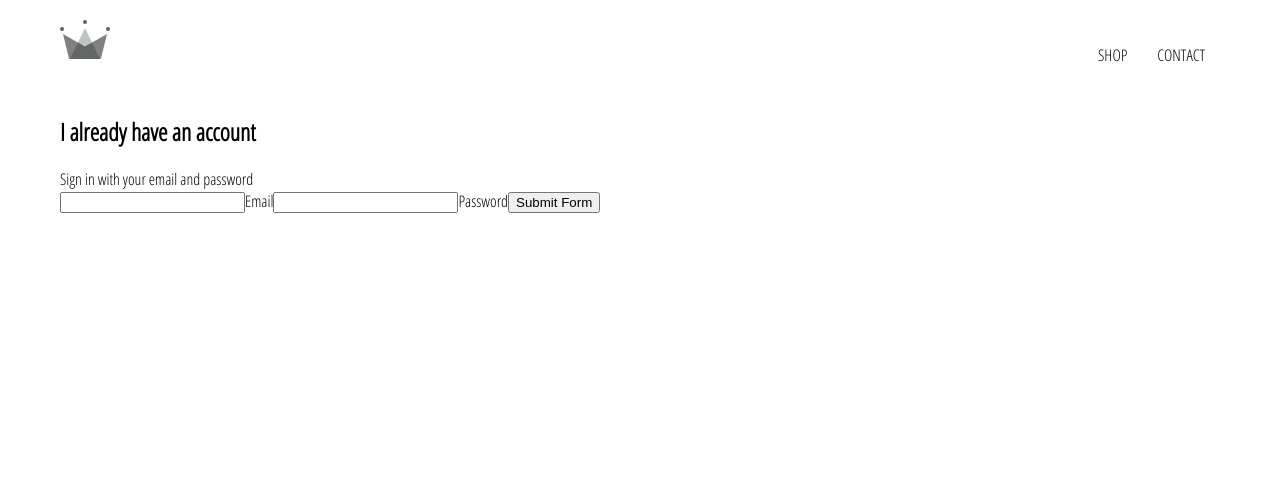
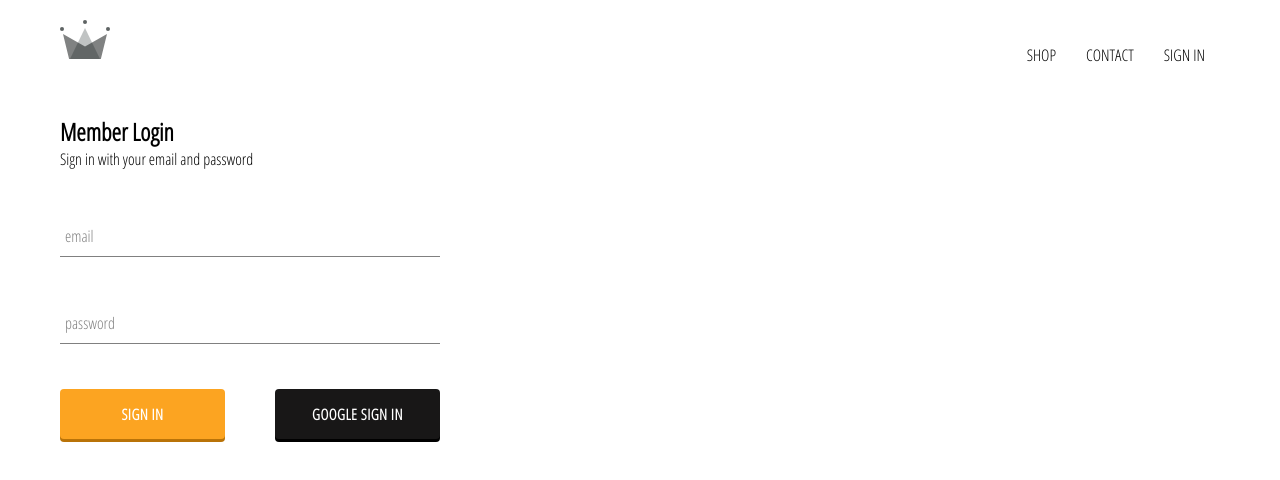
Before and after one commit to obicodeman555/fashion-store, a React (Create React App) app: page /signin in a window 1280 px wide. Shown: the top 480 px of the page. Built offline with nearby package versions, Linux system fonts and the light colour scheme; no server answers.

Commit message:
integrated firebase into application, created sign in page with sign in component and sign in with google

```diff
--- a/package.json
+++ b/package.json
@@ -7,6 +7,7 @@
     "@testing-library/jest-dom": "^4.2.4",
     "@testing-library/react": "^9.3.2",
     "@testing-library/user-event": "^7.1.2",
+    "firebase": "^7.19.1",
     "gh-pages": "^3.1.0",
     "node-sass": "^4.14.1",
     "react": "^16.13.1",
@@ -19,7 +20,7 @@
     "build": "react-scripts build",
     "test": "react-scripts test",
     "eject": "react-scripts eject",
-    "predeploy": "yarn build",
+    "predeploy": "npm run build",
     "deploy": "gh-pages -d build"
   },
   "eslintConfig": {
--- a/src/App.css
+++ b/src/App.css
@@ -8,3 +8,15 @@ a {
   text-decoration: none;
   color: black;
 }
+
+*,
+*::before,
+*::after {
+  margin: 0;
+  padding: 0;
+  box-sizing: inherit;
+}
+
+body {
+  box-sizing: border-box;
+}
--- a/src/App.js
+++ b/src/App.js
@@ -11,10 +11,34 @@ import SignInAndSignUpPage from "./pages/sign-in-and-sign-up/sign-in-and-sign-up
 
 import Header from "./components/header/header.component";
 
-function App() {
+import { auth } from "./firebase/firebase.utils";
+
+class App extends React.Component {
+  constructor() {
+    super();
+
+    this.state = {
+      currentUser: null,
+    };
+  }
+
+  unsubscribeFromAuth = null;
+
+  componentDidMount() {
+    this.unsubscribeFromAuth = auth.onAuthStateChanged((user) => {
+      this.setState({ currentUser: user });
+      console.log(user);
+    });
+  }
+
+  componentWillUnmount() {
+    this.unsubscribeFromAuth();
+  }
+
+  render() {
     return (
       <div>
-      <Header />
+        <Header currentUser={this.state.currentUser} />
         <Switch>
           <Route exact path="/" component={HomePage} />
           <Route path="/shop" component={ShopPage} />
@@ -23,5 +47,6 @@ function App() {
       </div>
     );
   }
+}
 
 export default App;
--- /dev/null
+++ b/src/components/custom-button/custom-button.component.jsx
@@ -0,0 +1,13 @@
+import React from "react";
+import "./custom-button.styles.scss";
+
+const CustomButton = ({ children, isGoogleSignIn, ...otherProps }) => (
+  <button
+    className={`${isGoogleSignIn ? "google-sign-in" : ""} custom-button`}
+    {...otherProps}
+  >
+    {children}
+  </button>
+);
+
+export default CustomButton;
--- /dev/null
+++ b/src/components/custom-button/custom-button.styles.scss
@@ -0,0 +1,31 @@
+.custom-button {
+  min-width: 165px;
+  width: auto;
+  height: 50px;
+  letter-spacing: 0.5px;
+  line-height: 50px;
+  padding: 0 35px 0 35px;
+  font-size: 15px;
+  background-color: #fca421;
+  color: #fff;
+  text-transform: uppercase;
+  font-family: "Open Sans Condensed";
+  font-weight: bolder;
+  box-shadow: 0 3px 0 #b97308;
+  cursor: pointer;
+  border-radius: 4px;
+  border: none;
+  touch-action: manipulation;
+  transition: all 0.2s ease-in-out;
+
+  &:hover {
+    transform: translateY(-2px);
+  }
+
+  &.google-sign-in {
+    background-color: #181717;
+    color: #fff;
+    box-shadow: 0 3px 0 #000;
+    border-radius: 4px;
+  }
+}
--- /dev/null
+++ b/src/components/form-input/form-input.component.jsx
@@ -0,0 +1,19 @@
+import React from "react";
+import "./form-input.styles.scss";
+
+const FormInput = ({ handleChange, label, ...otherProps }) => (
+  <div className="group">
+    <input className="form-input" onChange={handleChange} {...otherProps} />
+    {label ? (
+      <label
+        className={`${
+          otherProps.value.length ? "shrink" : ""
+        } form-input-label`}
+      >
+        {label}
+      </label>
+    ) : null}
+  </div>
+);
+
+export default FormInput;
--- /dev/null
+++ b/src/components/form-input/form-input.styles.scss
@@ -0,0 +1,54 @@
+$sub-color: grey;
+$main-color: #000;
+
+@mixin shrinkLabel {
+  top: -14px;
+  font-size: 12px;
+  color: $main-color;
+}
+
+.group {
+  position: relative;
+  margin: 45px 0;
+}
+
+.form-input {
+  background: none;
+  background-color: #fff;
+  color: $sub-color;
+  font-size: 18px;
+  padding: 10px 10px 10px 5px;
+  display: block;
+  width: 100%;
+  border: none;
+  border-radius: 0;
+  border-bottom: 1px solid $sub-color;
+  margin: 25px 0;
+
+  &:focus {
+    outline: none;
+  }
+
+  &:focus ~ .form-input-label {
+    @include shrinkLabel();
+  }
+}
+
+input[type="password"] {
+  letter-spacing: 0.3em;
+}
+
+.form-input-label {
+  color: $sub-color;
+  font-size: 16px;
+  font-weight: normal;
+  position: absolute;
+  pointer-events: none;
+  left: 5px;
+  top: 10px;
+  transition: 300ms ease all;
+
+  &.shrink {
+    @include shrinkLabel();
+  }
+}
--- a/src/components/header/header.component.jsx
+++ b/src/components/header/header.component.jsx
@@ -1,10 +1,10 @@
 import React from "react";
 import { Link } from "react-router-dom";
-
+import { auth } from "../../firebase/firebase.utils";
 import { ReactComponent as Logo } from "../../assets/crown.svg";
 import "./header.styles.scss";
 
-const Header = () => (
+const Header = ({ currentUser }) => (
   <div className="header">
     <Link clasName="logo-container" to="/">
       <Logo className="logo" />
@@ -16,6 +16,15 @@ const Header = () => (
       <Link className="option" to="/shop">
         CONTACT
       </Link>
+      {currentUser ? (
+        <div className="option" onClick={() => auth.signOut()}>
+          SIGN OUT
+        </div>
+      ) : (
+        <Link className="option" to="/signin">
+          SIGN IN
+        </Link>
+      )}
     </div>
   </div>
 );
--- a/src/components/header/header.styles.scss
+++ b/src/components/header/header.styles.scss
@@ -20,6 +20,7 @@
 
     .option {
       padding: 10px 15px;
+      cursor: pointer;
     }
   }
 }
--- a/src/components/sign-in/sign-in.component.jsx
+++ b/src/components/sign-in/sign-in.component.jsx
@@ -1,10 +1,11 @@
 import React from "react";
-
+import FormInput from "../form-input/form-input.component";
+import CustomButton from "../custom-button/custom-button.component";
 import "./sign-in.styles.scss";
-
+import { signInWithGoogle } from "../../firebase/firebase.utils";
 class SignIn extends React.Component {
-  constructor() {
-    super();
+  constructor(props) {
+    super(props);
 
     this.state = {
       email: "",
@@ -27,29 +28,34 @@ class SignIn extends React.Component {
   render() {
     return (
       <div className="sign-in">
-        <h2>I already have an account</h2>
+        <h2>Member Login</h2>
         <span>Sign in with your email and password</span>
 
         <form action="" onSubmit={this.handleSubmit}>
-          <input
+          <FormInput
             type="email"
             name="email"
             value={this.state.email}
-            onChange={this.handleChange}
+            handleChange={this.handleChange}
+            label="email"
             required
           />
-          <label>Email</label>
 
-          <input
+          <FormInput
             type="password"
             name="password"
             value={this.state.password}
-            onChange={this.handleChange}
+            handleChange={this.handleChange}
+            label="password"
             required
           />
-          <label>Password</label>
 
-          <input type="submit" value="Submit Form" />
+          <div className="buttons">
+            <CustomButton type="submit">Sign In</CustomButton>
+            <CustomButton onClick={signInWithGoogle} isGoogleSignIn>
+              {""}Google Sign in {""}
+            </CustomButton>
+          </div>
         </form>
       </div>
     );
--- a/src/components/sign-in/sign-in.styles.scss
+++ b/src/components/sign-in/sign-in.styles.scss
@@ -0,0 +1,15 @@
+.sign-in {
+  width: 380px;
+
+  display: flex;
+  flex-direction: column;
+
+  .title {
+    margin: 10px 0;
+  }
+
+  .buttons {
+    display: flex;
+    justify-content: space-between;
+  }
+}
--- /dev/null
+++ b/src/firebase/firebase.utils.js
@@ -0,0 +1,27 @@
+import firebase from "firebase/app";
+import "firebase/firestore";
+import "firebase/auth";
+
+const config = {
+  apiKey: "AIzaSyD5RhqbaYzyF4_WGaCfvpR3Fo88dqVJwGE",
+  authDomain: "fashion-store-33f73.firebaseapp.com",
+  databaseURL: "https://fashion-store-33f73.firebaseio.com",
+  projectId: "fashion-store-33f73",
+  storageBucket: "fashion-store-33f73.appspot.com",
+  messagingSenderId: "644874063385",
+  appId: "1:644874063385:web:691f3b44e56b2bc1c8e488",
+  measurementId: "G-1K0CJWZ43V",
+};
+
+firebase.initializeApp(config);
+
+export const auth = firebase.auth();
+export const firestore = firebase.firestore();
+
+const provider = new firebase.auth.GoogleAuthProvider();
+
+provider.setCustomParameters({ prompt: "select_account" });
+
+export const signInWithGoogle = () => auth.signInWithPopup(provider);
+
+export default firebase;
```
Also changed, not shown: 1 other file (tests, documents, lock files or other folders). Lines whose indentation alone changed are shown as unchanged.
